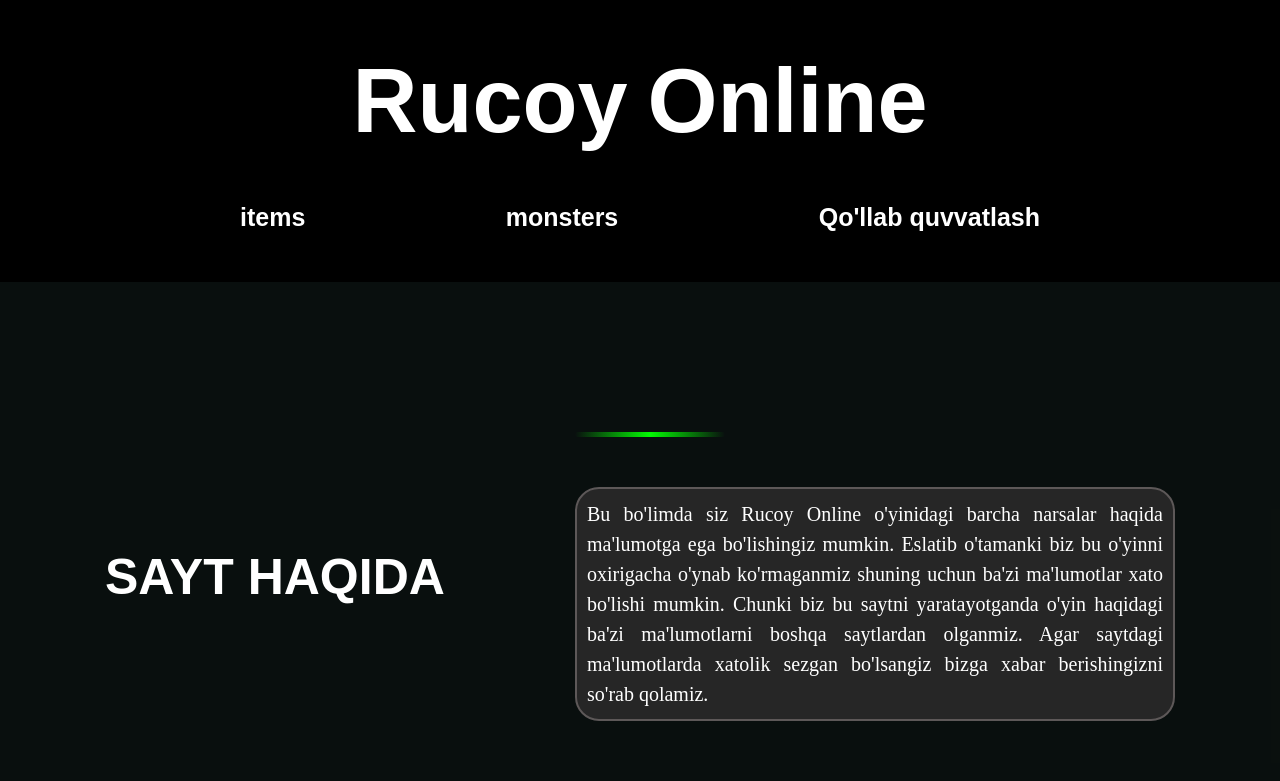
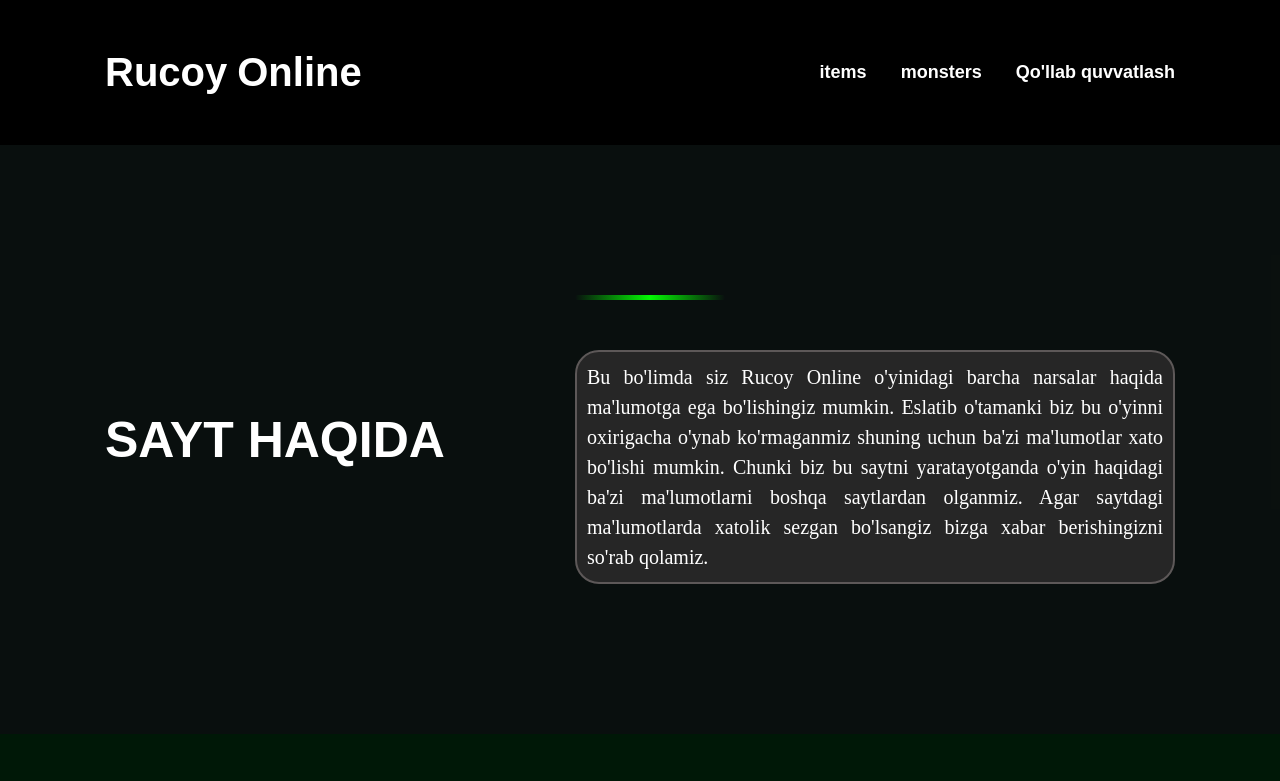
Before and after one commit to newlook2024/uyda-qo-yilgan, a plain HTML site: page html/items.html in a window 1280 px wide. Shown: the top 781 px of the page. Drawn offline with Linux system fonts and the light colour scheme.

Commit message:
new update

```diff
--- a/css/main.css
+++ b/css/main.css
@@ -8,7 +8,6 @@ body {
     background-color: #000;
     display: flex;
     flex-direction: column;
-    justify-content: space-between;
     min-height: 100vh;
 }
 
@@ -50,23 +49,23 @@ body {
     margin-left: auto;
     margin-right: auto;
     padding-left: 20px;
+    display: flex;
+    align-items: center;
+    justify-content: space-between;
     padding-right: 20px;
 }
 
 .header-logo {
-    font-size: 90px;
-    font-weight: 800;
+    font-size: 40px;
+    font-weight: 600;
     text-decoration: none;
     display: flex;
     justify-content: center;
     max-width: 650px;
     color: white;
-    gap: 20px;
+    gap: 10px;
     text-transform: capitalize;
     background: #000;
-    margin-bottom: 50px;
-    margin-left: auto;
-    margin-right: auto;
     transition: all .5s;
 }
 
@@ -77,11 +76,10 @@ body {
 
 .nav-list {
     display: flex;
+    gap: 34px;
     max-width: 800px;
     justify-content: space-between;
     list-style: none;
-    margin-left: auto;
-    margin-right: auto;
 }
 
 .nav-link {
@@ -89,7 +87,7 @@ body {
     text-decoration: none;
     font-family: sans-serif;
     font-weight: 800;
-    font-size: 25px;
+    font-size: 18px;
     transition: all .4s;
 }
 
@@ -160,6 +158,7 @@ div :hover .hero-line {
 }
 
 .footer {
+    margin-top: auto;
     padding-top: 20px;
     padding-bottom: 20px;
 }
--- a/html/items.html
+++ b/html/items.html
@@ -55,7 +55,7 @@
             <div class="items-catigory-box">
                 <div class="scrols" id="items-titles">
                     <h1 class="scrolls-title">Scrolls</h1>
-                    <div id="scroll-list""></div>
+                    <div id="scroll-list"></div>
                 </div>
             </div>
         </div>
@@ -65,7 +65,7 @@
             <div class="footer-box">
                 <a href="/index.html" class="footer-logo">Rucoy Online</a>
                 <ul class="footer-nav">
-                    <li class="footer-item"><a href="https://t.me/rucoyonline_uzb" target="_blank"
+                    <li class="footer-item"><a href="https://t.me/rucoyonlineuzbekistan" target="_blank"
                             class="footer-nav-link">Telegram</a></li>
                     <li class="footer-item"><a href="https://www.rucoyonline.com" target="_blank"
                             class="footer-nav-link">Rasmiy sayt</a></li>
--- a/js/app.js
+++ b/js/app.js
@@ -1,6 +1,6 @@
 let search = document.querySelector('#search')
 
-
+let scrollsTitle = document.querySelector('.scrolls-title')
 
 let scrollist = document.querySelector('#scroll-list')
 let arrForScroll = [
@@ -13,7 +13,7 @@ let arrForScroll = [
         "text": `  Town scroll bu scroll odatda boshlovchilar uchun mo'ljallangan shaxarga teleport qilish
         vazifasini bajaradi. Boshlovchilar shaxri (beginers town)ni o'yinchilar T1 deb nomlashadi.`,
 
-        "narxi" : `Sotib olish narxi: 1000gold`
+        "narxi": `Sotib olish narxi: 1000gold`
     },
     // Explorers town scroll
     {
@@ -23,28 +23,28 @@ let arrForScroll = [
 
         "text": `Explorers town scroll bu ikkinchi shaharga teleport qilish uchun ishlatiladigan scroll. Ko'pchilik o'yinchilar ikkinchi shaharni t2(town 2) deb nomlashadi.`,
 
-        "narxi" : `Sotib olish narxi: 2500 gold`
+        "narxi": `Sotib olish narxi: 2500 gold`
     },
     // Tracker scroll
     {
         "title": `Tracker Scroll`,
         "rasm": "/img/scrols/trackerscrol.png",
         "text": `Tracker Scroll bu hech qanday teleport scroll emas. Bu scroll faqatgina yo'nalish ko'rsatuvchi vazifani bajaradi. Masalan: Kimnidur qayerdaligini bilmoqchi bo'lsangiz tracker scrolldan foydalanishingiz mumkin. Tracker scroll aniq bir joyni ko'rsatmaydi. U faqatgina yo'nalish ko'rsatadi.`,
-        "narxi" : `Sotib olish narxi: 4000gold`
+        "narxi": `Sotib olish narxi: 4000gold`
     },
     //Return scroll
     {
         "title": `Return Scroll`,
         "rasm": `/img/scrols/returnscroll.png`,
         'text': `Return scroll: Bu scrolldan foydalanish orqali siz oxirgi marta qayerda Town scrolldan foydalangan bo'lsangiz yana o'sha joyga qaytishingiz mumkin. Masalan: Siz vampiredan T1 yoki T2 ga teleport town scrolldan foydalanib bordingiz. Agar siz return scrolldan foydalansangiz yana vampirega teleport qilasiz.`,
-        "narxi" : `Sotib olish narxi: 2 Diamond`
+        "narxi": `Sotib olish narxi: 2 Diamond`
     },
     // Destination Scroll
     {
         "title": `Destination Scroll`,
         "rasm": `/img/scrols/destination.png`,
         "text": `Destination Scroll: Bu scroll yordamida siz o'yindagi bir qancha joylarga teleport qilishingiz mumkin.`,
-        "narxi" : `Sotib olish narxi: 5 Diamond`
+        "narxi": `Sotib olish narxi: 5 Diamond`
     },
 ]
 
@@ -99,10 +99,12 @@ arrForScroll.forEach(function (item, index) {
     //     })
     // })
 
-    qobiq[index].addEventListener("click", function(){
+    qobiq[index].addEventListener("click", function () {
         txt[index].classList.toggle('open')
         chevron[index].classList.toggle('rotate')
     })
+
+
     search.addEventListener("input", function () {
         qobiq.forEach(function (item5, index) {
             if (item5.textContent.toLocaleLowerCase().indexOf(search.value.toLocaleLowerCase()) > -1) {
@@ -118,12 +120,12 @@ let burger = document.querySelector('.burger')
 let rNav = document.querySelector('.responsive-nav')
 let blur = document.querySelector('.blur')
 
-blur.addEventListener('click', function(){
+blur.addEventListener('click', function () {
     blur.style.left = '100%'
     rNav.style.left = '-100%'
 })
 
-burger.addEventListener('click', function(){
+burger.addEventListener('click', function () {
     rNav.style.left = "0"
     blur.style.left = "0"
 })
```
Also changed, not shown: index.html (+1 -1 lines).
